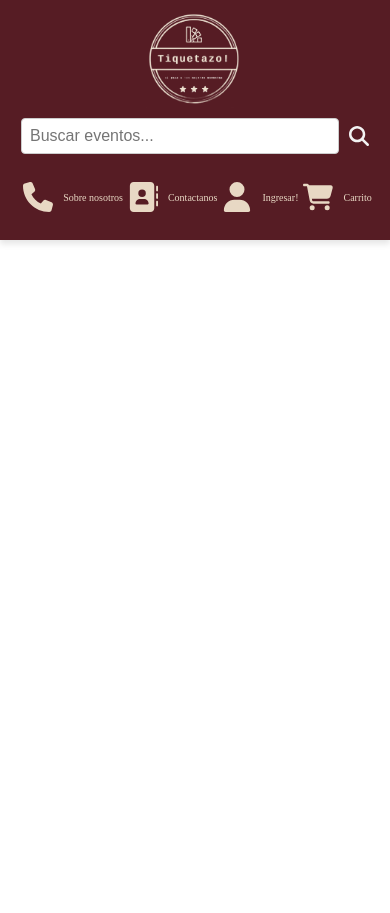
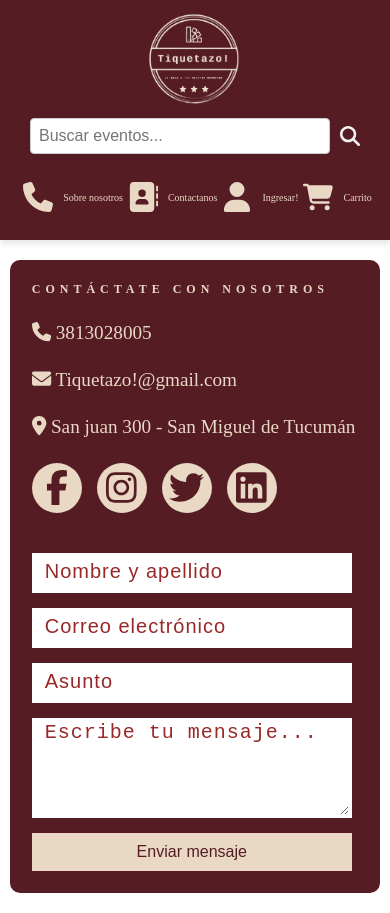
Before and after one commit to camiiprd/tiquetazofront, a React (Vite) app: page / in a window 390 px wide. Before the commit the page ends 844 px from the top, so only its background shows below. Built offline with nearby package versions, Linux system fonts and the light colour scheme.

Commit message:
Create form for Contacts

```diff
--- a/src/App.jsx
+++ b/src/App.jsx
@@ -1,11 +1,13 @@
 import './App.css'
 import NavBar from "./components/Navbar/NavBar.jsx";
+import Contact from "./components/Contact/Contact.jsx";
 
 function App() {
 
   return (
     <>
       <NavBar/>
+      <Contact/>
     </>
   )
 }
--- /dev/null
+++ b/src/components/Contact/Contact.css
@@ -0,0 +1,189 @@
+* {
+    margin: 0;
+    padding: 0;
+    box-sizing: border-box;
+}
+
+.container {
+    display: grid;
+    grid-template-columns: repeat(2, 1fr);
+    padding: 50px;
+    gap: 20px;
+    width: 100%;
+    max-width: 1000px;
+    margin: 90px auto;
+    margin-top: 200px ;
+    border: 2px solid #561C24;
+    border-radius: 10px;
+    background: #561C24;
+}
+
+.box-info {
+    color: #E8D8C4;
+    display: flex;
+    flex-direction: column;
+    gap: 50px;
+}
+
+.box-info > h1 {
+    text-align: left;
+    letter-spacing: 5px;
+}
+
+.data {
+    display: flex;
+    flex-direction: column;
+    gap: 25px;
+}
+
+.data > p {
+    font-size: 1.2rem;
+}
+
+.links {
+    display: flex;
+    gap: 15px;
+}
+
+.links > a {
+    text-decoration: none;
+    width: 50px;
+    height: 50px;
+    background: #E8D8C4;
+    text-align: center;
+    transition: 0.1s;
+    border-radius: 30px;
+    color: #561C24;
+    font-size: 35px;
+    padding-top: 7px;
+}
+
+.links > a:hover {
+    background-color: #50995c;
+}
+
+form {
+    display: flex;
+    flex-direction: column;
+    text-align: right;
+    gap: 15px;
+    padding-top: 40px;
+}
+
+.input-box {
+    position: relative;
+    display: flex;
+    align-items: center;
+}
+
+.input-box > input,
+.input-box > textarea {
+    width: 100%;
+    padding: 0 10px;
+    outline: none;
+    background-color: #ffffff;
+    border: 3px solid transparent;
+    letter-spacing: 1px;
+    transition: 0.2s;
+    color: #000000;
+}
+
+.input-box > input {
+    height: 40px;
+}
+
+.input-box > textarea {
+    height: 90px;
+    resize: vertical; /* Permite que el textarea se pueda redimensionar verticalmente */
+}
+
+.input-box > input::placeholder,
+.input-box > textarea::placeholder {
+    color: #992828;
+    font-size: 20px;
+}
+
+.input-box > input:focus::placeholder,
+.input-box > textarea:focus::placeholder {
+    color: #E8D8C4;
+}
+
+.input-box > input:focus,
+.input-box > textarea:focus {
+    border-bottom: 3px solid #561C24;
+}
+
+form > button {
+    width: 100%;
+    padding: 10px;
+    outline: none;
+    background: #E8D8C4;
+    color: #561C24;
+    border: none;
+    transition: 0.1s;
+    cursor: pointer;
+    font-size: 1rem;
+}
+
+form > button:hover {
+    background-color: #50995c;
+    color: #E8D8C4;
+}
+
+@media screen and (max-width: 768px) {
+    .container {
+        grid-template-columns: 1fr;
+        padding: 20px;
+        margin-top: 200px ;
+    }
+
+    .box-info {
+        gap: 25px;
+    }
+
+    .box-info > h1 {
+        font-size: 12px;
+        text-align: left;
+    }
+
+    form {
+        padding-top: 20px;
+    }
+
+    form > button {
+        width: 320px;
+    }
+
+    .input-box > input
+     {
+        width: 320px;
+    }
+
+    .input-box > textarea {
+        height: 120px;
+        width: 320px !important ;
+    }
+}
+
+@media screen and (max-width: 600px) {
+    .container {
+        width: 95%;
+        margin: 20px auto;
+        margin-top: 200px ;
+    }
+
+    .box-info > h1 {
+        font-size: 12px;
+        text-align: left;
+    }
+
+    .input-box > input,
+    .input-box > textarea {
+        width: 320px;
+    }
+
+    .input-box > textarea {
+        height: 100px;
+        width: 320px !important ;
+    }
+}
--- /dev/null
+++ b/src/components/Contact/Contact.jsx
@@ -0,0 +1,46 @@
+import React from 'react';
+import { FontAwesomeIcon } from '@fortawesome/react-fontawesome';
+import { faPhone, faEnvelope, faLocationDot, faUser, faPenToSquare } from '@fortawesome/free-solid-svg-icons';
+import { faFacebookF, faInstagram, faTwitter, faLinkedin } from '@fortawesome/free-brands-svg-icons';
+import "../Contact/Contact.css"
+
+const ContactPage = () => {
+  return (
+    <div className="container">
+      <div className="box-info">
+        <h1>CONTÁCTATE CON NOSOTROS</h1>
+        <div className="data">
+          <p><FontAwesomeIcon icon={faPhone} /> 3813028005</p>
+          <p><FontAwesomeIcon icon={faEnvelope} /> Tiquetazo!@gmail.com</p>
+          <p><FontAwesomeIcon icon={faLocationDot} /> San juan 300 - San Miguel de Tucumán</p>
+        </div>
+        <div className="links">
+          <a href="#"><FontAwesomeIcon icon={faFacebookF} /></a>
+          <a href="#"><FontAwesomeIcon icon={faInstagram} /></a>
+          <a href="#"><FontAwesomeIcon icon={faTwitter} /></a>
+          <a href="#"><FontAwesomeIcon icon={faLinkedin} /></a>
+        </div>
+      </div>
+      <form>
+        <div className="input-box">
+          <input type="text" placeholder="Nombre y apellido" required />
+
+        </div>
+        <div className="input-box">
+          <input type="email" required placeholder="Correo electrónico" />
+
+        </div>
+        <div className="input-box">
+          <input type="text" placeholder="Asunto" required  />
+
+        </div>
+        <div className="input-box">
+          <textarea placeholder="Escribe tu mensaje..." required ></textarea>
+        </div>
+        <button type="submit">Enviar mensaje</button>
+      </form>
+    </div>
+  );
+};
+
+export default ContactPage;
```
